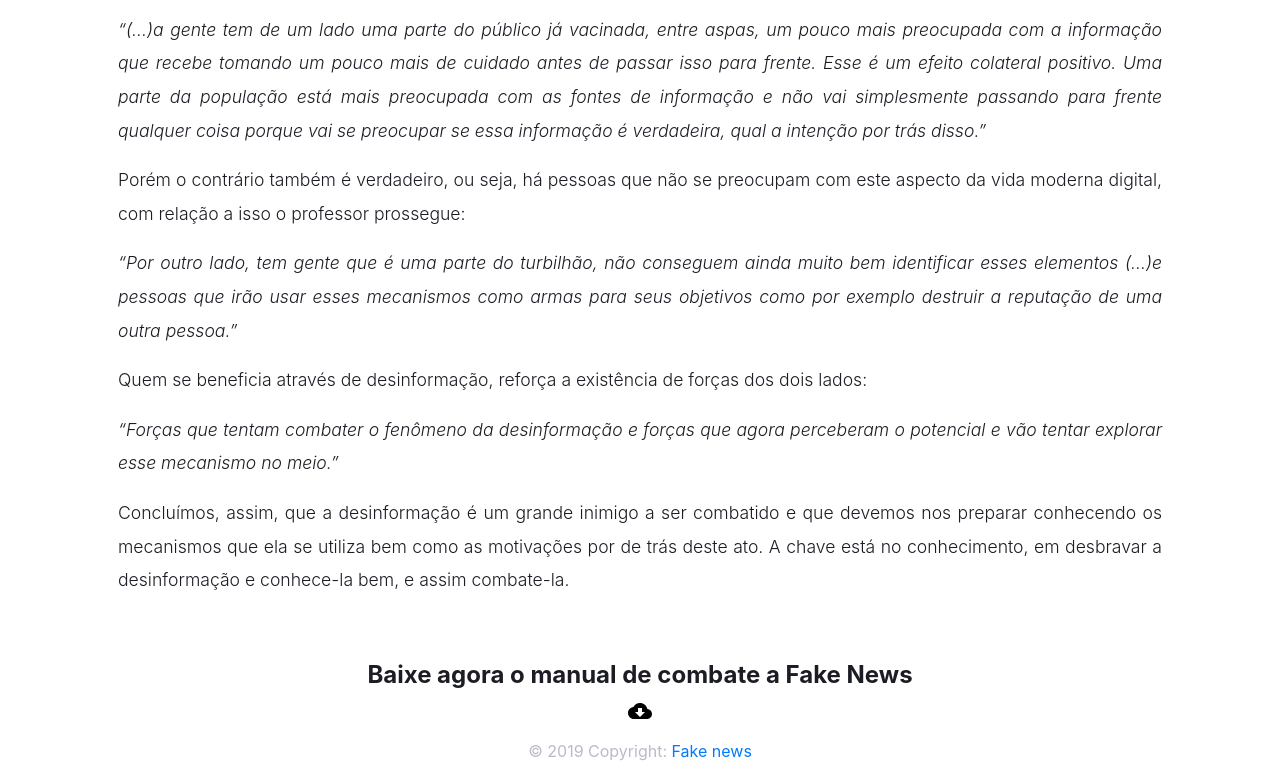
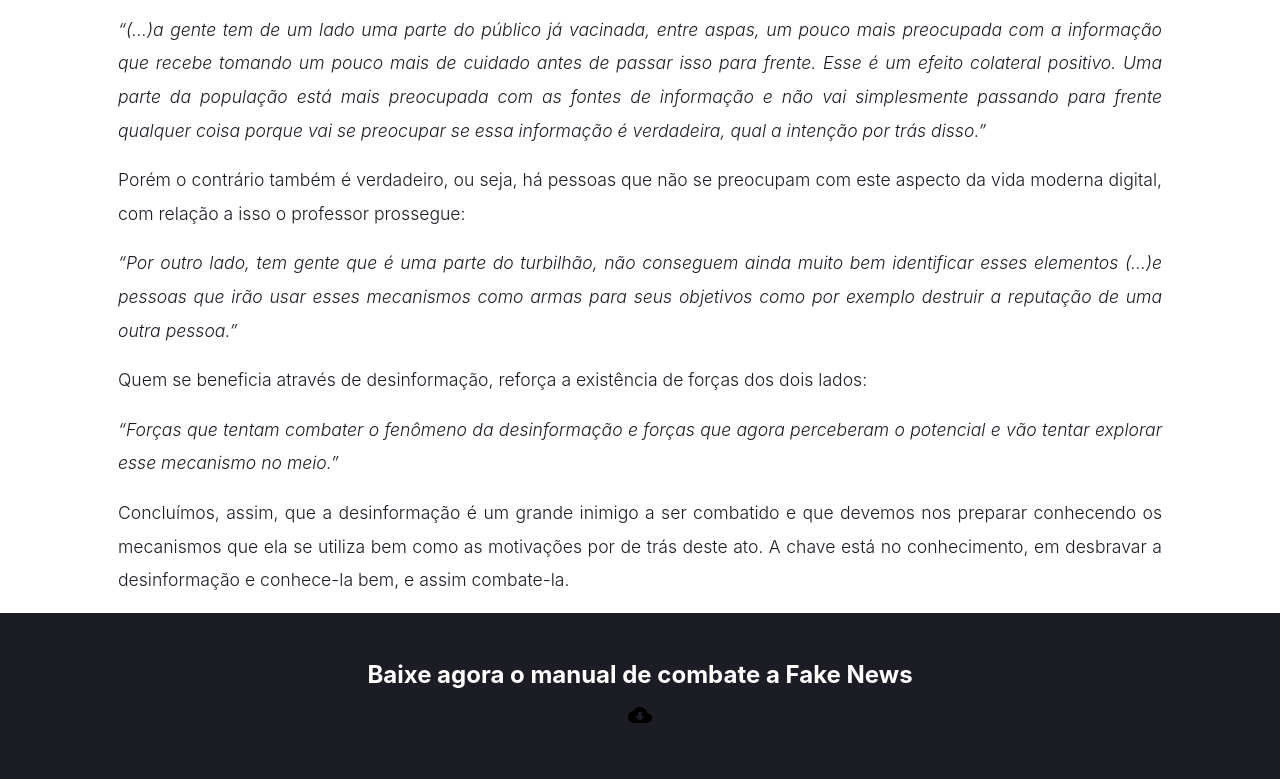
Before and after one commit to Freitas29/Fake-news, a website: page index.html in a window 1280 px wide. Shown: the part 2356-3135 px from the top of the page. Drawn offline with nearby package versions, Linux system fonts and the light colour scheme.

Commit message:
added color in last section

```diff
--- a/index.css
+++ b/index.css
@@ -64,3 +64,11 @@ i{
         border-bottom: 0.5px solid #babaca;
     }
 }
+
+section{
+    background-color: #1c1d24;
+    color: #fff;
+    display: flex;
+    align-items: center;
+    justify-content: center;
+}
--- a/index.html
+++ b/index.html
@@ -69,7 +69,7 @@
     <div class="container">
         <div class="row d-flex align-items-center justify-content-center">
             <div class="col-lg-12 col-12 pr-5 pl-5">
-                <h1 class="display-5 custom-title">Combatendo a desinformação.</h1>
+                <h1 class="display-5 custom-title text-center">Combatendo a desinformação.</h1>
                 <p class="lead text-justify custom-p">
                     O combate a desinformação tornou-se uma atividade diária, onde a checagem das informações é a base para que obtenhamos um resultado positivo, evitando a difusão da desinformação.
                     Na era das redes sociais, saber diferenciar Fakes News da Informação verdadeira é crucial.
@@ -150,19 +150,19 @@
                     Concluímos, assim, que a desinformação é um grande inimigo a ser combatido e que devemos nos preparar conhecendo os mecanismos que ela se utiliza bem como as motivações por de trás deste ato. A chave está no conhecimento, em desbravar a desinformação e conhece-la bem, e assim combate-la.
                 </p>
             </div>
+        </div>
+    </div>
+    <section class="container-fluid">
+        <div class="row">
             <div class="col-lg-12 col-12">
-                <h4 class="display-5 mt-5 text-center custom-title">Baixe agora o manual de combate a Fake News</h4>
+                <h4 class="display-5 mt-5 text-center custom-title" style="color: #fff">Baixe agora o manual de combate a Fake News</h4>
             </div>
-            <div class="col-lg-1 col-2 d-flex align-items-center justify-content-center">
+            <div class="col-lg-12 col-12 mb-5 p-1 d-flex align-items-center justify-content-center">
                 <a id="file" href="./assets/manual_desinformacao.pdf" target="_blank">
                     <img class="img-fluid w-100" src="./assets/cloud_download-24px.svg" alt="Baixar manual">
                 </a>
             </div>
         </div>
-    </div>
-
-    <div class="footer-copyright text-center py-3 bg-lite">© 2019 Copyright:
-        <a href="#">Fake news</a>
-    </div>
+    </section>
 </body>
 </html>
```
